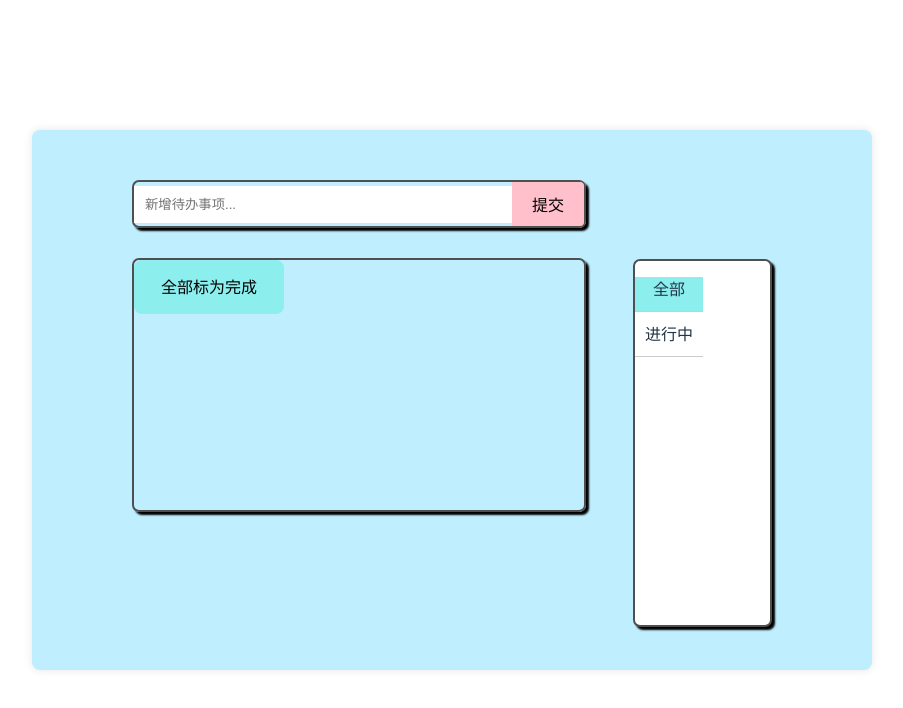
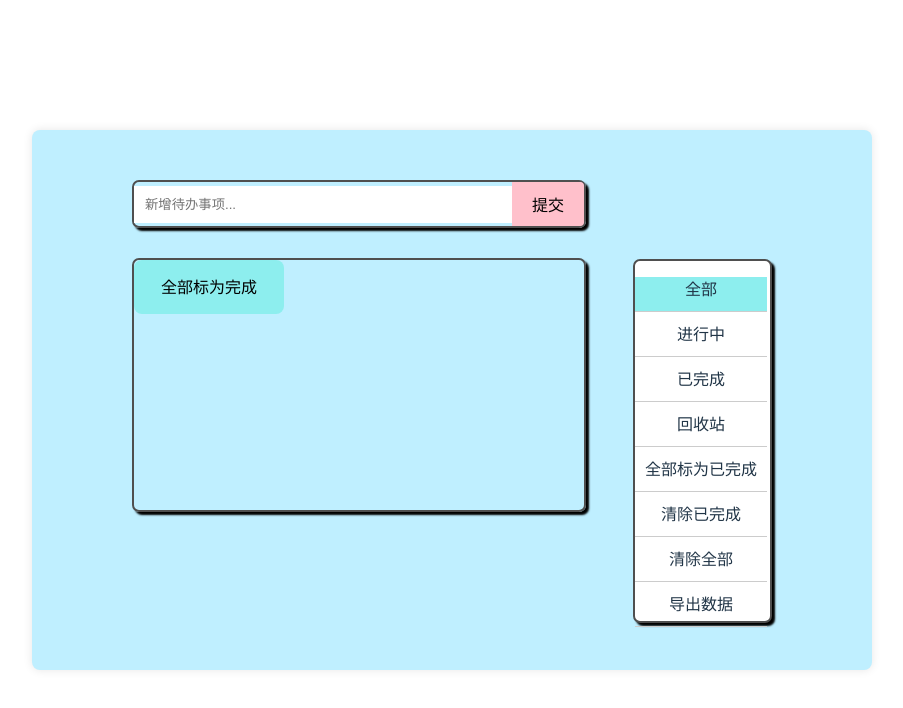
Before and after one commit to zenoskongfu/vue-todolist, a Vue app: page / in a window 1280 px wide. Shown: the top 708 px of the page, without its empty margins (188-1091 px from the left). Built offline with nearby package versions, Linux system fonts and the light colour scheme.

Commit message:
JS全部选中等

```diff
--- a/src/App.vue
+++ b/src/App.vue
@@ -21,12 +21,12 @@
 				<li @click="showInProgressTasks()" id="li-second" :class="pageContext === 'doing' ? 'selected' : ''">
 					进行中
 				</li>
-				<!-- <li @click="showCompletedTasks()">已完成</li>
-				<li @click="showRecycleBin()">回收站</li>
-				<li @click="markAllAsCompleted()">全部标为已完成</li>
+				<li @click="showCompletedTasks()" :class="pageContext === 'completed' ? 'selected' : ''">已完成</li>
+				<li @click="showRecycleBin()" :class="pageContext === 'deleted'">回收站</li>
+				<li @click="markAllAsCompleted(item.content)">全部标为已完成</li>
 				<li @click="clearCompletedTasks()">清除已完成</li>
 				<li @click="clearAllTasks()">清除全部</li>
-				<li @click="exportData()" id="li-bittom">导出数据</li> -->
+				<li @click="exportData()" id="li-bittom">导出数据</li>
 			</ul>
 		</div>
 	</div>
@@ -39,6 +39,7 @@ type TypeTask = {
 	content: string;
 	isFinished: boolean;
 	isDeleted: boolean;
+	isChecked: boolean
 };
 
 const tasks = ref<TypeTask[]>([]);
@@ -53,15 +54,16 @@ const submit = () => {
 		content: inputValue.value,
 		isFinished: false,
 		isDeleted: false,
+		isChecked: false,
 	};
 	tasks.value.push(task);
 	inputValue.value = "";
 };
 
-const deleteTask = async (zenos: string) => {
+const deleteTask = async (checkContent: string) => {
 	// 通过传进来的task.content，来找到点击的task对象，并将task对象中的isDeleted变成true
 	for (let i = 0; i < tasks.value.length; i++) {
-		if (tasks.value[i].content === zenos) {
+		if (tasks.value[i].content === checkContent) {
 			tasks.value[i].isDeleted = true;
 		}
 	}
@@ -84,7 +86,10 @@ const isShow = (task: TypeTask) => {
 			return task.isDeleted === false;
 		case "doing":
 			return task.isFinished === false && task.isDeleted === false;
-		// case 'completed':
+		case 'completed':
+			return task.isFinished === true && task.isDeleted === false;
+		case 'deleted':
+			return task.isDeleted === true;
 	}
 };
 
@@ -96,6 +101,29 @@ const showInProgressTasks = () => {
 	pageContext.value = "doing";
 };
 
+const showCompletedTasks = () => {
+	pageContext.value = "completed"
+}
+
+const showRecycleBin = () => {
+	pageContext.value = 'deleted'
+}
+
+const markAllAsCompleted = async (checkContent: string) => {
+	for (let i = 0; i < tasks.value.length; i++) {
+		if (tasks.value[i].content === checkContent) {
+			tasks.value[i].isChecked = true;
+		}
+	}
+}
+
+const clearCompletedTasks = async (checkContent: string) => {
+	for (let i = 0; i < tasks.value.length; i++) {
+		if (tasks.value[i].content === checkContent) {
+			tasks.value[i].isDeleted = true;
+		}
+	}
+}
 // watchEffect(() => {
 // 	// 监控tasks的变化
 // 	console.log(tasks.value);
@@ -111,6 +139,7 @@ watch(
 .selected {
 	background-color: #8deeee;
 }
+
 .todo-container {
 	background-color: #bfefff;
 	padding: 20px;
@@ -174,7 +203,7 @@ watch(
 	float: right;
 	margin-top: -253px;
 	width: 135px;
-	height: 364px;
+	height: 360px;
 	margin-right: 80px;
 	background-color: white;
 	border: 2px solid #4f4f4f;
@@ -199,7 +228,7 @@ watch(
 }
 
 .list-item {
-	width: 385px;
+	width: 370px;
 	height: 30px;
 	margin: 10px 18px;
 	padding: 0px 15px;
```
Also changed, not shown: 1 other file (tests, documents, lock files or other folders).
